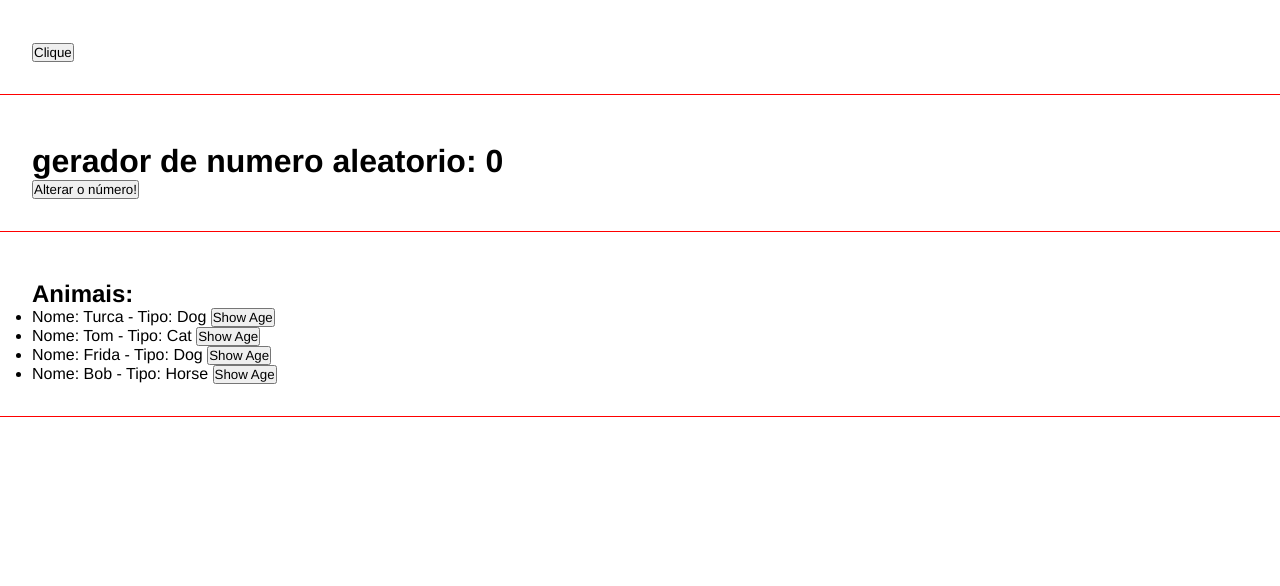
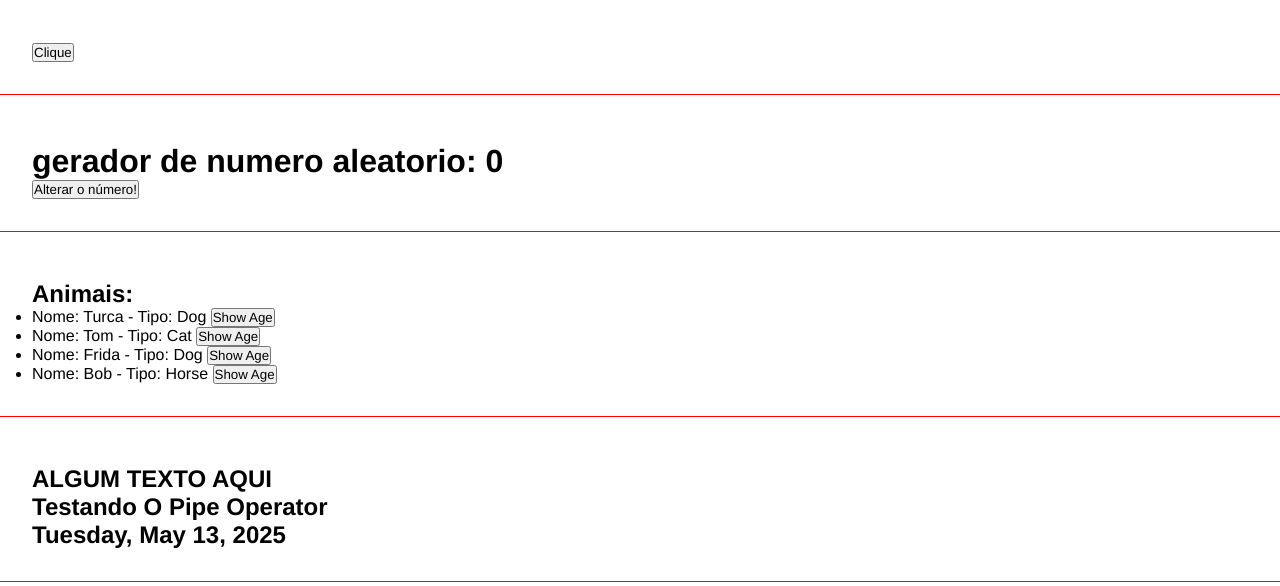
Before and after one commit to lucashomero/angular-test, an Angular app: page / in a window 1280 px wide. Shown: the part 624-1210 px from the top of the page. Built offline with nearby package versions, Linux system fonts and the light colour scheme.

Commit message:
feat: pipe operators #14

```diff
--- a/src/app/app.component.html
+++ b/src/app/app.component.html
@@ -5,3 +5,4 @@
 <app-eventos></app-eventos>
 <app-emitter></app-emitter>
 <app-list-render></app-list-render>
+<app-pipes></app-pipes>
--- a/src/app/app.component.ts
+++ b/src/app/app.component.ts
@@ -7,12 +7,13 @@
 import { EventosComponent } from './componentes/eventos/eventos.component';
 import { EmitterComponent } from './componentes/emitter/emitter.component';
 import { ListRenderComponent } from './componentes/list-render/list-render.component';
+import { PipesComponent } from './componentes/pipes/pipes.component';
 
 
 @Component({
   selector: 'app-root',
   standalone: true,
-  imports: [RouterOutlet, FirstComponentComponent, ParentDataComponent, DirectivesComponent, IfRenderComponent, EventosComponent, EmitterComponent, ListRenderComponent],
+  imports: [RouterOutlet, FirstComponentComponent, ParentDataComponent, DirectivesComponent, IfRenderComponent, EventosComponent, EmitterComponent, ListRenderComponent, PipesComponent],
   templateUrl: './app.component.html',
   styleUrl: './app.component.scss'
 })
--- /dev/null
+++ b/src/app/componentes/pipes/pipes.component.html
@@ -0,0 +1,5 @@
+<div class="class">
+    <h2> {{ "Algum texto aqui" | uppercase }} </h2>
+    <h2> {{ someText | titlecase }} </h2>
+    <h2> {{ today | date: "fullDate" }}</h2>
+</div>
--- /dev/null
+++ b/src/app/componentes/pipes/pipes.component.ts
@@ -0,0 +1,14 @@
+import { CommonModule } from '@angular/common';
+import { Component } from '@angular/core';
+
+@Component({
+  selector: 'app-pipes',
+  standalone: true,
+  imports: [CommonModule],
+  templateUrl: './pipes.component.html',
+  styleUrl: './pipes.component.scss'
+})
+export class PipesComponent {
+  someText: string = "Testando o Pipe Operator"
+  today = new Date();
+}
```
Also changed, not shown: src/app/componentes/pipes/pipes.component.scss (added), 1 other file (tests, documents, lock files or other folders).
